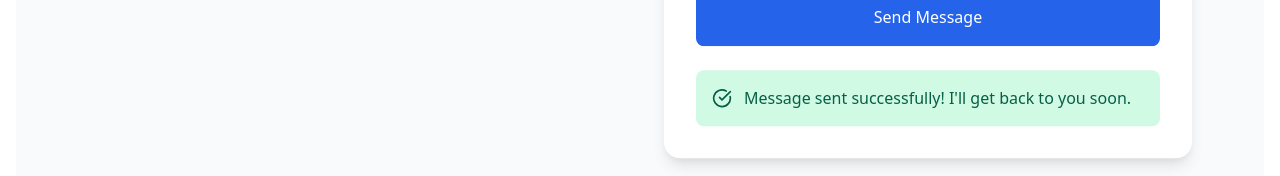
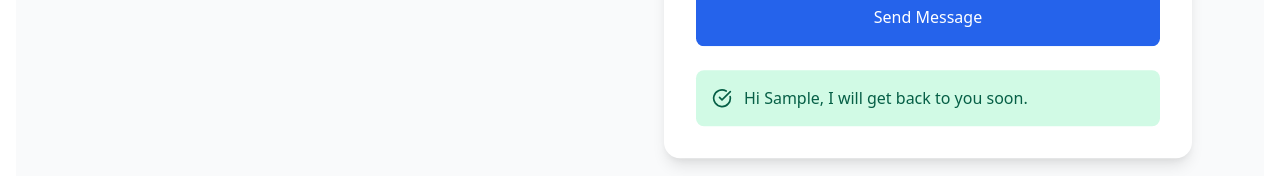
Before and after one commit to nirjaley/portfolio-site, a React (Vite) app in the folder client/: page / in a window 1280 px wide. Both pictures are taken after typing "Sample", "name@example.com", "Sample" into the empty fields and a click on the button "Send Message". Shown: the part 7233-7409 px from the top of the page. Built offline with nearby package versions, Linux system fonts and the light colour scheme.

Commit message:
updated the success message so that it displays the user's first name

```diff
--- a/client/src/sections/Contact/Contact.tsx
+++ b/client/src/sections/Contact/Contact.tsx
@@ -1,6 +1,7 @@
 import { useState, useRef } from "react";
 import { Mail, MapPin, Phone, Loader2, CheckCircle, XCircle } from 'lucide-react';
 import emailjs from '@emailjs/browser';
+import { motion, AnimatePresence } from 'framer-motion';
 
 interface ContactProps {
   theme: 'light' | 'dark';
@@ -50,7 +51,7 @@ const Contact: React.FC<ContactProps> = ({ theme = 'light' }) => {
 
       setSubmitStatus({
         success: true,
-        message: 'Message sent successfully! I\'ll get back to you soon.'
+        message: `Hi ${form.name.trim().split(' ')[0]}, I will get back to you soon.`
       });
 
       // Reset form
@@ -267,22 +268,48 @@ const Contact: React.FC<ContactProps> = ({ theme = 'light' }) => {
                 )}
               </button>
 
+              <AnimatePresence>
                 {submitStatus && (
-                <div
+                  <motion.div
+                    initial={{ opacity: 0, y: 10, scale: 0.95 }}
+                    animate={{ opacity: 1, y: 0, scale: 1 }}
+                    exit={{ opacity: 0, y: -10, scale: 0.95 }}
+                    transition={{
+                      type: 'spring',
+                      stiffness: 500,
+                      damping: 30
+                    }}
                     className={`p-4 rounded-lg flex items-start gap-3 ${
                       submitStatus.success
                         ? 'bg-green-100 text-green-800 dark:bg-green-900/30 dark:text-green-400'
                         : 'bg-red-100 text-red-800 dark:bg-red-900/20 dark:text-red-400'
                     }`}
                   >
+                    <motion.div
+                      initial={{ scale: 0 }}
+                      animate={{ scale: 1 }}
+                      transition={{
+                        type: 'spring',
+                        stiffness: 500,
+                        delay: 0.15
+                      }}
+                    >
                       {submitStatus.success ? (
                         <CheckCircle className="w-5 h-5 mt-0.5 flex-shrink-0" />
                       ) : (
                         <XCircle className="w-5 h-5 mt-0.5 flex-shrink-0" />
                       )}
-                  <span>{submitStatus.message}</span>
-                </div>
+                    </motion.div>
+                    <motion.span
+                      initial={{ opacity: 0, x: -10 }}
+                      animate={{ opacity: 1, x: 0 }}
+                      transition={{ delay: 0.1 }}
+                    >
+                      {submitStatus.message}
+                    </motion.span>
+                  </motion.div>
                 )}
+              </AnimatePresence>
             </form>
           </div>
         </div>
```
Lines whose indentation alone changed are shown as unchanged.
